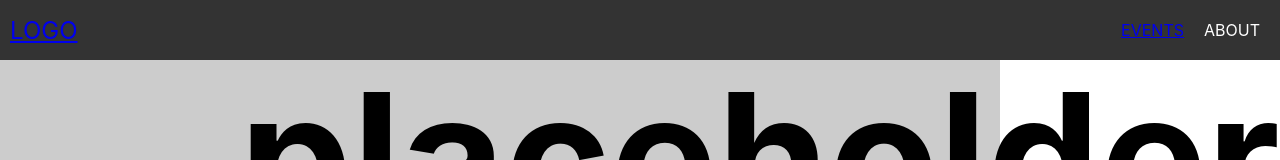
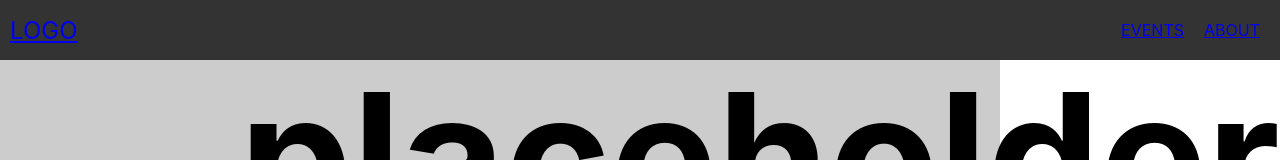
Before and after one commit to jackstasiulis/brutal-venue, a React (Create React App) app: page / in a window 1280 px wide. Shown: the top 160 px of the page. Built offline with nearby package versions, Linux system fonts and the light colour scheme.

Commit message:
make navbar fixed

```diff
--- a/src/Components/About/About.jsx
+++ b/src/Components/About/About.jsx
@@ -5,6 +5,7 @@ function About () {
 
     return(
         <section className='about'>
+            <span className='about__scroll-point' id='about'></span>
             <div className='about__image--container'>
                 <img className='about__image' src="https://placehold.co/500x500" alt="About us image" />
             </div>
--- a/src/Components/About/About.scss
+++ b/src/Components/About/About.scss
@@ -45,4 +45,11 @@
                 font-size: 1.1rem;
             }
         }
+        &__scroll-point{
+            width: 3rem;
+            height: 3rem;
+            background-color: red;
+            position: absolute;
+            top: -4rem;
+        }
 }
--- a/src/Components/Navbar/Navbar.jsx
+++ b/src/Components/Navbar/Navbar.jsx
@@ -21,7 +21,11 @@ function Navbar () {
                     <div className='navbar__item'>EVENTS</div>
                 </a>
 
-                <div className='navbar__item'>ABOUT</div>
+                <a href="#about">
+                    <div className='navbar__item'>ABOUT</div>
+                </a>
+
+
                 {/* <div className='navbar__item'>Item 3</div> */}
             </div>
 
--- a/src/Components/Navbar/Navbar.scss
+++ b/src/Components/Navbar/Navbar.scss
@@ -12,7 +12,7 @@
     justify-content: space-between;
     align-items: center;
     background-color: #333;
-    padding: 10px;
+    padding: .625rem;
     color: #fff;
         &__logo{
             font-size: 1.5rem;
@@ -25,7 +25,7 @@
             left: 0;
             width: 100%;
             background-color: #333;
-            z-index: 1;
+            z-index: 100;
 
             @include tablet{
                 display: flex;
@@ -36,6 +36,7 @@
             display: flex;
             justify-content: space-around;
             align-items: center;
+            position: fixed;
             }
         }
         &__item{
```
